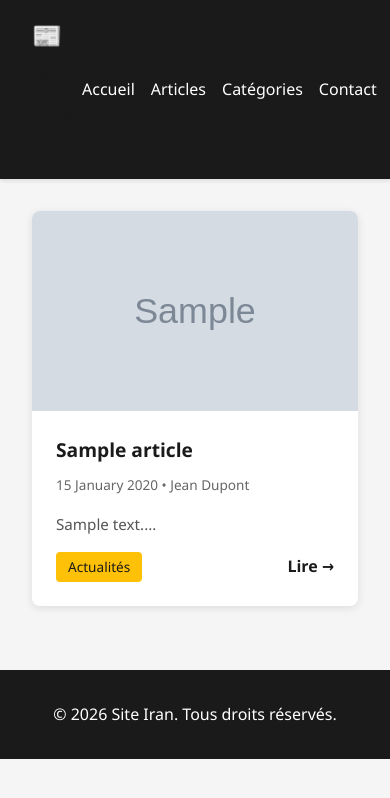
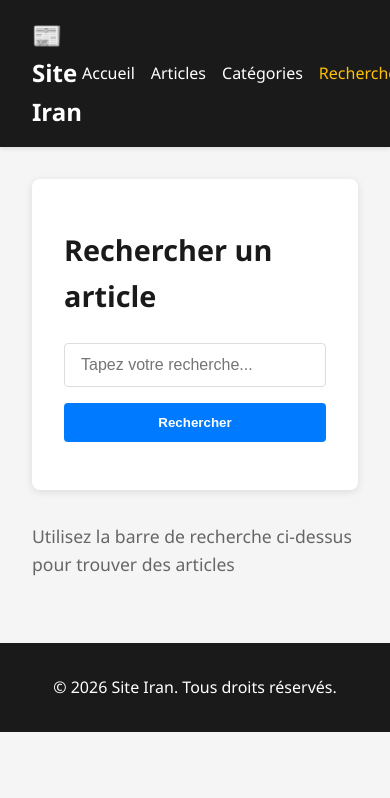
Before and after one commit to ange0522-06/ETU003328-ETU003368-SiteIran, a PHP site: page /recherche in a window 390 px wide. Shown: the top 798 px of the page. Run offline with PHP 8.4, Linux system fonts and the light colour scheme; data comes from the database, SQL or seed files in the repository; tables that the repository leaves empty hold one stand-in row (values such as "Sample post"); grey boxes marked "Sample" are stand-in pictures.

Commit message:
frontOffice recherche avec le SEO

```diff
--- a/frontoffice/index.php
+++ b/frontoffice/index.php
@@ -84,8 +84,8 @@ switch ($page) {
             color: #1a1a1a;
         }
         .articles-grid {
-            display: grid;
-            grid-template-columns: repeat(auto-fill, minmax(300px, 1fr));
+            display: flex;
+            flex-direction: column;
             gap: 2rem;
             margin-bottom: 2rem;
         }
@@ -96,26 +96,31 @@ switch ($page) {
             box-shadow: 0 2px 8px rgba(0,0,0,0.1);
             transition: transform 0.3s, box-shadow 0.3s;
             display: flex;
-            flex-direction: column;
+            flex-direction: row;
+            gap: 1.5rem;
+            padding: 1.5rem;
         }
         .article-card:hover {
             transform: translateY(-4px);
             box-shadow: 0 4px 12px rgba(0,0,0,0.15);
         }
         .article-card img {
-            width: 100%;
-            height: 200px;
+            width: 200px;
+            height: 150px;
             object-fit: cover;
+            flex-shrink: 0;
+            border-radius: 4px;
         }
         .article-card-content {
-            padding: 1.5rem;
+            padding: 0;
             flex: 1;
             display: flex;
             flex-direction: column;
         }
         .article-card h2 {
-            font-size: 1.2rem;
-            margin-bottom: 0.5rem;
+            font-size: 1.1rem;
+            margin-bottom: 0.8rem;
+            font-weight: bold;
         }
         .article-card a {
             color: #1a1a1a;
@@ -128,18 +133,31 @@ switch ($page) {
         .article-card-meta {
             font-size: 0.85rem;
             color: #666;
-            margin-bottom: 1rem;
+            margin-bottom: 0.8rem;
+            line-height: 1.6;
+        }
+        .article-card-meta div {
+            margin-bottom: 0.2rem;
         }
         .article-card-excerpt {
             flex: 1;
-            margin-bottom: 1rem;
+            margin-bottom: 0.8rem;
             color: #555;
             font-size: 0.95rem;
         }
+        .read-more {
+            display: inline-block;
+            color: #007bff;
+            text-decoration: none;
+            font-weight: bold;
+            transition: color 0.3s;
+            font-size: 0.95rem;
+        }
+        .read-more:hover {
+            color: #0056b3;
+        }
         .article-card-footer {
-            display: flex;
-            justify-content: space-between;
-            align-items: center;
+            display: none;
         }
         .read-more {
             display: inline-block;
@@ -198,8 +244,11 @@ switch ($page) {
             nav ul {
                 gap: 1rem;
             }
-            .articles-grid {
-                grid-template-columns: 1fr;
+            .article-card {
+                flex-direction: column;
+            }
+            .article-card img {
+                width: 100%;
             }
         }
     </style>
@@ -212,7 +261,7 @@ switch ($page) {
                 <li><a href="/" class="<?= $page === 'accueil' ? 'active' : '' ?>">Accueil</a></li>
                 <li><a href="/articles" class="<?= $page === 'articles' ? 'active' : '' ?>">Articles</a></li>
                 <li><a href="/categories" class="<?= $page === 'categories' ? 'active' : '' ?>">Catégories</a></li>
-                <li><a href="/contact">Contact</a></li>
+                <li><a href="/recherche">Recherche</a></li>
             </ul>
         </nav>
     </header>
@@ -246,17 +295,15 @@ switch ($page) {
             $cat_query = $pdo->query("SELECT * FROM categorie");
             $categories = $cat_query->fetchAll();
             ?>
-            <div class="articles-grid">
+            <div class="category-grid">
                 <?php foreach ($categories as $cat): ?>
                     <?php
                     $count_query = $pdo->query("SELECT COUNT(*) as total FROM article WHERE categorie_id = {$cat['id']} AND statut_id = 1");
                     $count = $count_query->fetch()['total'];
                     ?>
-                    <a href="/categorie/<?= strtolower(str_replace(' ', '-', $cat['nom'])) ?>-<?= $cat['id'] ?>" style="text-decoration: none;">
-                        <div style="background: white; padding: 2rem; border-radius: 8px; text-align: center; cursor: pointer;">
-                            <h2 style="color: #1a1a1a; margin-bottom: 0.5rem;"><?= htmlspecialchars($cat['nom']) ?></h2>
-                            <p style="color: #666;"><?= $count ?> article<?= $count > 1 ? 's' : '' ?></p>
-                        </div>
+                    <a href="/categorie/<?= strtolower(str_replace(' ', '-', $cat['nom'])) ?>-<?= $cat['id'] ?>" class="category-card">
+                        <h2><?= htmlspecialchars($cat['nom']) ?></h2>
+                        <p><?= $count ?> article<?= $count > 1 ? 's' : '' ?></p>
                     </a>
                 <?php endforeach; ?>
             </div>
@@ -312,21 +359,16 @@ switch ($page) {
                         <div class="article-card-content">
                             <h2>
                                 <a href="<?= $article_url ?>">
-                                    <?= htmlspecialchars($article['titre']) ?>
+                                    <?= htmlspecialchars(strip_tags($article['titre'])) ?>
                                 </a>
                             </h2>
-                            <div class="article-card-meta">
-                                <?= date('d F Y', strtotime($article['date_publication'])) ?> •
-                                <?= htmlspecialchars($article['auteur']) ?>
-                            </div>
                             <p class="article-card-excerpt"><?= htmlspecialchars($excerpt) ?></p>
-                            <div class="article-card-footer">
+                            <a href="<?= $article_url ?>" class="read-more">Lire →</a>
+                            <div class="article-card-meta" style="margin-top: auto; margin-bottom: 0;">
+                                <div style="margin-top: 1rem;">Publié <?= date('\\l\\e d F Y \\à H\\hi', strtotime($article['date_publication'])) ?><?php if ($article['auteur']): ?>, par <?= htmlspecialchars($article['auteur']) ?><?php endif; ?></div>
                                 <?php if ($article['categorie']): ?>
-                                    <a href="/categorie/<?= strtolower(str_replace(' ', '-', $article['categorie'])) ?>-<?= $article['categorie_id'] ?>" class="category-tag">
-                                        <?= htmlspecialchars($article['categorie']) ?>
-                                    </a>
+                                    <div>Catégorie : <a href="/categorie/<?= strtolower(str_replace(' ', '-', $article['categorie'])) ?>-<?= $article['categorie_id'] ?>" style="color: #007bff; text-decoration: none;"><?= htmlspecialchars($article['categorie']) ?></a></div>
                                 <?php endif; ?>
-                                <a href="<?= $article_url ?>" class="read-more">Lire →</a>
                             </div>
                         </div>
                     </article>
--- /dev/null
+++ b/frontoffice/search.php
@@ -0,0 +1,378 @@
+<?php
+require __DIR__ . '/app/db.php';
+
+// Récupérer le terme de recherche
+$search_term = $_GET['q'] ?? '';
+$current_page = $_GET['p'] ?? 1;
+$items_per_page = 12;
+
+// Valider et sécuriser
+$search_term = trim($search_term);
+$search_safe = htmlspecialchars($search_term);
+
+// Générer les balises meta
+$meta_title = $search_term ? htmlspecialchars("Résultats pour « $search_term » - Site Iran") : 'Recherche - Site Iran';
+$meta_description = $search_term ? htmlspecialchars("Résultats de recherche pour « $search_term » sur Site Iran") : 'Recherchez les articles sur Site Iran';
+?>
+<!DOCTYPE html>
+<html lang="fr">
+<head>
+    <meta charset="UTF-8">
+    <meta name="viewport" content="width=device-width, initial-scale=1.0">
+    <title><?= $meta_title ?></title>
+    <meta name="description" content="<?= $meta_description ?>">
+    <meta property="og:title" content="<?= $meta_title ?>">
+    <meta property="og:description" content="<?= $meta_description ?>">
+    <meta property="og:type" content="website">
+    <link rel="canonical" href="<?= htmlspecialchars($_SERVER['REQUEST_SCHEME'] . '://' . $_SERVER['HTTP_HOST'] . '/recherche') ?>">
+    <style>
+        * {
+            margin: 0;
+            padding: 0;
+            box-sizing: border-box;
+        }
+        body {
+            font-family: 'Segoe UI', Tahoma, Geneva, Verdana, sans-serif;
+            line-height: 1.6;
+            color: #333;
+            background: #f5f5f5;
+        }
+        header {
+            background: #1a1a1a;
+            color: white;
+            padding: 1rem 0;
+            box-shadow: 0 2px 4px rgba(0,0,0,0.1);
+        }
+        nav {
+            max-width: 1200px;
+            margin: 0 auto;
+            padding: 0 2rem;
+            display: flex;
+            justify-content: space-between;
+            align-items: center;
+        }
+        nav h1 {
+            font-size: 1.5rem;
+        }
+        nav ul {
+            list-style: none;
+            display: flex;
+            gap: 2rem;
+        }
+        nav a {
+            color: white;
+            text-decoration: none;
+            transition: color 0.3s;
+        }
+        nav a:hover, nav a.active {
+            color: #ffc107;
+        }
+        .container {
+            max-width: 1200px;
+            margin: 2rem auto;
+            padding: 0 2rem;
+        }
+        .search-section {
+            background: white;
+            padding: 3rem 2rem;
+            border-radius: 8px;
+            box-shadow: 0 2px 8px rgba(0,0,0,0.1);
+            margin-bottom: 2rem;
+        }
+        .search-title {
+            font-size: 1.8rem;
+            margin-bottom: 1.5rem;
+            color: #1a1a1a;
+        }
+        .search-box {
+            display: flex;
+            gap: 1rem;
+        }
+        .search-box input {
+            flex: 1;
+            padding: 0.75rem 1rem;
+            border: 1px solid #ddd;
+            border-radius: 4px;
+            font-size: 1rem;
+        }
+        .search-box button {
+            padding: 0.75rem 2rem;
+            background: #007bff;
+            color: white;
+            border: none;
+            border-radius: 4px;
+            cursor: pointer;
+            font-weight: bold;
+            transition: background 0.3s;
+        }
+        .search-box button:hover {
+            background: #0056b3;
+        }
+        .results-info {
+            margin-bottom: 2rem;
+            color: #666;
+            font-size: 1.1rem;
+        }
+        .articles-grid {
+            display: flex;
+            flex-direction: column;
+            gap: 2rem;
+            margin-bottom: 2rem;
+        }
+        .article-card {
+            background: white;
+            border-radius: 8px;
+            overflow: hidden;
+            box-shadow: 0 2px 8px rgba(0,0,0,0.1);
+            transition: transform 0.3s, box-shadow 0.3s;
+            display: flex;
+            flex-direction: row;
+            gap: 1.5rem;
+            padding: 1.5rem;
+        }
+        .article-card:hover {
+            transform: translateY(-4px);
+            box-shadow: 0 4px 12px rgba(0,0,0,0.15);
+        }
+        .article-card img {
+            width: 200px;
+            height: 150px;
+            object-fit: cover;
+            flex-shrink: 0;
+            border-radius: 4px;
+        }
+        .article-card-content {
+            padding: 0;
+            flex: 1;
+            display: flex;
+            flex-direction: column;
+        }
+        .article-card h2 {
+            font-size: 1.1rem;
+            margin-bottom: 0.8rem;
+            font-weight: bold;
+        }
+        .article-card a {
+            color: #1a1a1a;
+            text-decoration: none;
+            transition: color 0.3s;
+        }
+        .article-card a:hover {
+            color: #007bff;
+        }
+        .article-card-excerpt {
+            flex: 1;
+            margin-bottom: 0.8rem;
+            color: #555;
+            font-size: 0.95rem;
+        }
+        .article-card-meta {
+            font-size: 0.85rem;
+            color: #666;
+            display: flex;
+            flex-direction: column;
+            gap: 0.3rem;
+            margin-top: auto;
+        }
+        .read-more {
+            display: inline-block;
+            color: #007bff;
+            text-decoration: none;
+            font-weight: bold;
+            transition: color 0.3s;
+            font-size: 0.95rem;
+            margin-top: 0.8rem;
+        }
+        .read-more:hover {
+            color: #0056b3;
+        }
+        .no-results {
+            text-align: center;
+            padding: 3rem 2rem;
+            background: white;
+            border-radius: 8px;
+            color: #666;
+        }
+        .pagination {
+            display: flex;
+            justify-content: center;
+            gap: 0.5rem;
+            margin-top: 2rem;
+        }
+        .pagination a, .pagination span {
+            padding: 0.5rem 0.75rem;
+            border: 1px solid #ddd;
+            border-radius: 4px;
+            text-decoration: none;
+            color: #007bff;
+        }
+        .pagination a:hover {
+            background: #007bff;
+            color: white;
+        }
+        .pagination span.active {
+            background: #007bff;
+            color: white;
+            border-color: #007bff;
+        }
+        footer {
+            background: #1a1a1a;
+            color: white;
+            text-align: center;
+            padding: 2rem;
+            margin-top: 4rem;
+        }
+        .highlight {
+            background: #ffeb3b;
+            padding: 0 2px;
+        }
+        @media (max-width: 768px) {
+            nav ul {
+                gap: 1rem;
+            }
+            .article-card {
+                flex-direction: column;
+            }
+            .article-card img {
+                width: 100%;
+            }
+            .search-box {
+                flex-direction: column;
+            }
+        }
+    </style>
+</head>
+<body>
+    <header>
+        <nav>
+            <h1>📰 Site Iran</h1>
+            <ul>
+                <li><a href="/">Accueil</a></li>
+                <li><a href="/articles">Articles</a></li>
+                <li><a href="/categories">Catégories</a></li>
+                <li><a href="/recherche" class="active">Recherche</a></li>
+            </ul>
+        </nav>
+    </header>
+
+    <main class="container">
+        <div class="search-section">
+            <h1 class="search-title">Rechercher un article</h1>
+            <form method="GET" action="/recherche" class="search-box">
+                <input
+                    type="text"
+                    name="q"
+                    placeholder="Tapez votre recherche..."
+                    value="<?= $search_safe ?>"
+                    required
+                >
+                <button type="submit">Rechercher</button>
+            </form>
+        </div>
+
+        <?php
+        if (!empty($search_term)):
+            // Construire la requête de recherche
+            $search_param = '%' . $search_term . '%';
+            $sql = 'SELECT a.*, c.nom as categorie, au.nom as auteur, i.photo, i.alt as image_alt
+                    FROM article a
+                    LEFT JOIN categorie c ON a.categorie_id = c.id
+                    LEFT JOIN auteur au ON a.auteur_id = au.id
+                    LEFT JOIN image i ON a.image_id = i.id
+                    WHERE a.statut_id = 1 AND (a.titre LIKE :search OR a.contenu LIKE :search OR c.nom LIKE :search OR au.nom LIKE :search)
+                    ORDER BY a.date_publication DESC';
+
+            // Compter les résultats
+            $count_stmt = $pdo->prepare($sql);
+            $count_stmt->execute([':search' => $search_param]);
+            $total_results = $count_stmt->rowCount();
+            $total_pages = ceil($total_results / $items_per_page);
+
+            // Récupérer les résultats paginés
+            $offset = ($current_page - 1) * $items_per_page;
+            $sql .= " LIMIT $items_per_page OFFSET $offset";
+
+            $stmt = $pdo->prepare($sql);
+            $stmt->execute([':search' => $search_param]);
+            $results = $stmt->fetchAll();
+
+            // Afficher les infos
+            echo '<div class="results-info">';
+            echo '<strong>' . $total_results . ' résultat' . ($total_results > 1 ? 's' : '') . '</strong> trouvé' . ($total_results > 1 ? 's' : '') . ' pour « ' . $search_safe . ' »';
+            echo '</div>';
+
+            if (empty($results)):
+                echo '<div class="no-results">';
+                echo '<h2>Aucun résultat trouvé</h2>';
+                echo "<p>Essayez avec d'autres mots-clés</p>";
+                echo '</div>';
+            else:
+                echo '<div class="articles-grid">';
+                foreach ($results as $article):
+                    $slug = strtolower(str_replace(' ', '-', preg_replace('/[^a-zA-Z0-9 ]/', '', $article['titre'])));
+                    $article_url = "/articles/article-{$slug}-{$article['id']}.html";
+                    $excerpt = substr(strip_tags($article['contenu']), 0, 150) . '...';
+                    ?>
+                    <article class="article-card">
+                        <?php if ($article['photo']): ?>
+                            <img
+                                src="<?= htmlspecialchars($article['photo']) ?>"
+                                alt="<?= htmlspecialchars($article['image_alt'] ?? $article['titre']) ?>"
+                            >
+                        <?php endif; ?>
+                        <div class="article-card-content">
+                            <h2>
+                                <a href="<?= $article_url ?>">
+                                    <?= htmlspecialchars(strip_tags($article['titre'])) ?>
+                                </a>
+                            </h2>
+                            <p class="article-card-excerpt"><?= htmlspecialchars($excerpt) ?></p>
+                            <a href="<?= $article_url ?>" class="read-more">Lire →</a>
+                            <div class="article-card-meta" style="margin-top: auto;">
+                                <div>Publié <?= date('\\l\\e d F Y \\à H\\hi', strtotime($article['date_publication'])) ?><?php if ($article['auteur']): ?>, par <?= htmlspecialchars($article['auteur']) ?><?php endif; ?></div>
+                                <?php if ($article['categorie']): ?>
+                                    <div>Catégorie : <a href="/categorie/<?= strtolower(str_replace(' ', '-', $article['categorie'])) ?>-<?= $article['categorie_id'] ?>" style="color: #007bff; text-decoration: none;"><?= htmlspecialchars($article['categorie']) ?></a></div>
+                                <?php endif; ?>
+                            </div>
+                        </div>
+                    </article>
+                    <?php
+                endforeach;
+                echo '</div>';
+
+                // Pagination
+                if ($total_pages > 1):
+                    echo '<div class="pagination">';
+                    if ($current_page > 1):
+                        echo '<a href="?q=' . urlencode($search_term) . '&p=1">← Première</a>';
+                        echo '<a href="?q=' . urlencode($search_term) . '&p=' . ($current_page - 1) . '">← Précédent</a>';
+                    endif;
+
+                    for ($i = 1; $i <= $total_pages; $i++):
+                        if ($i === $current_page):
+                            echo '<span class="active">' . $i . '</span>';
+                        else:
+                            echo '<a href="?q=' . urlencode($search_term) . '&p=' . $i . '">' . $i . '</a>';
+                        endif;
+                    endfor;
+
+                    if ($current_page < $total_pages):
+                        echo '<a href="?q=' . urlencode($search_term) . '&p=' . ($current_page + 1) . '">Suivant →</a>';
+                        echo '<a href="?q=' . urlencode($search_term) . '&p=' . $total_pages . '">Dernière →</a>';
+                    endif;
+                    echo '</div>';
+                endif;
+            endif;
+        else:
+            echo '<div class="results-info">';
+            echo 'Utilisez la barre de recherche ci-dessus pour trouver des articles';
+            echo '</div>';
+        endif;
+        ?>
+    </main>
+
+    <footer>
+        <p>&copy; <?= date('Y') ?> Site Iran. Tous droits réservés.</p>
+    </footer>
+</body>
+</html>
```
Also changed, not shown: other parts of frontoffice/index.php (+28 -0 lines), frontoffice/detail.php (+23 -29 lines), backoffice/public/uploads/img_69cb081b1e65d9.86974378.png (added), frontoffice/.htaccess.
